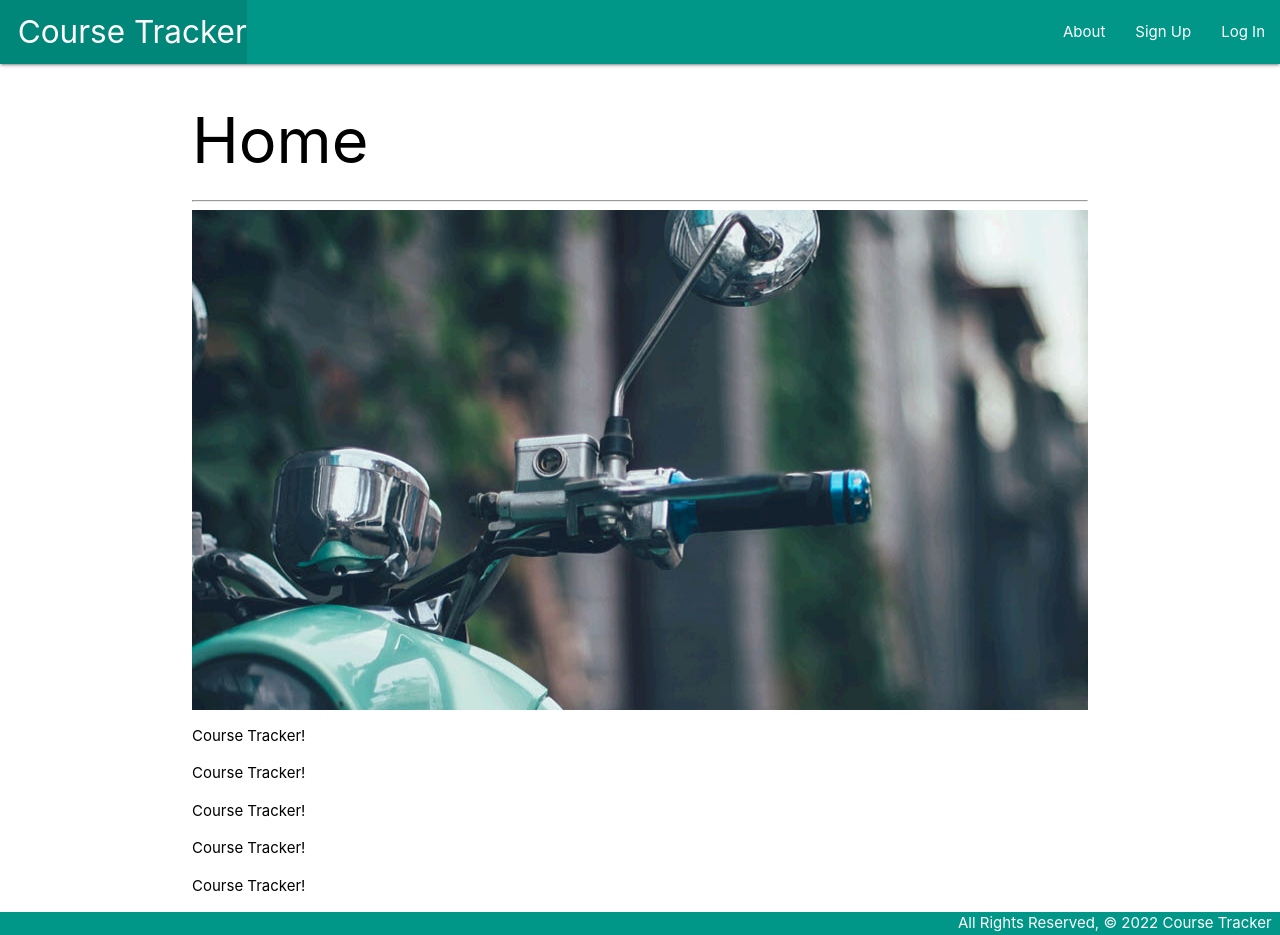
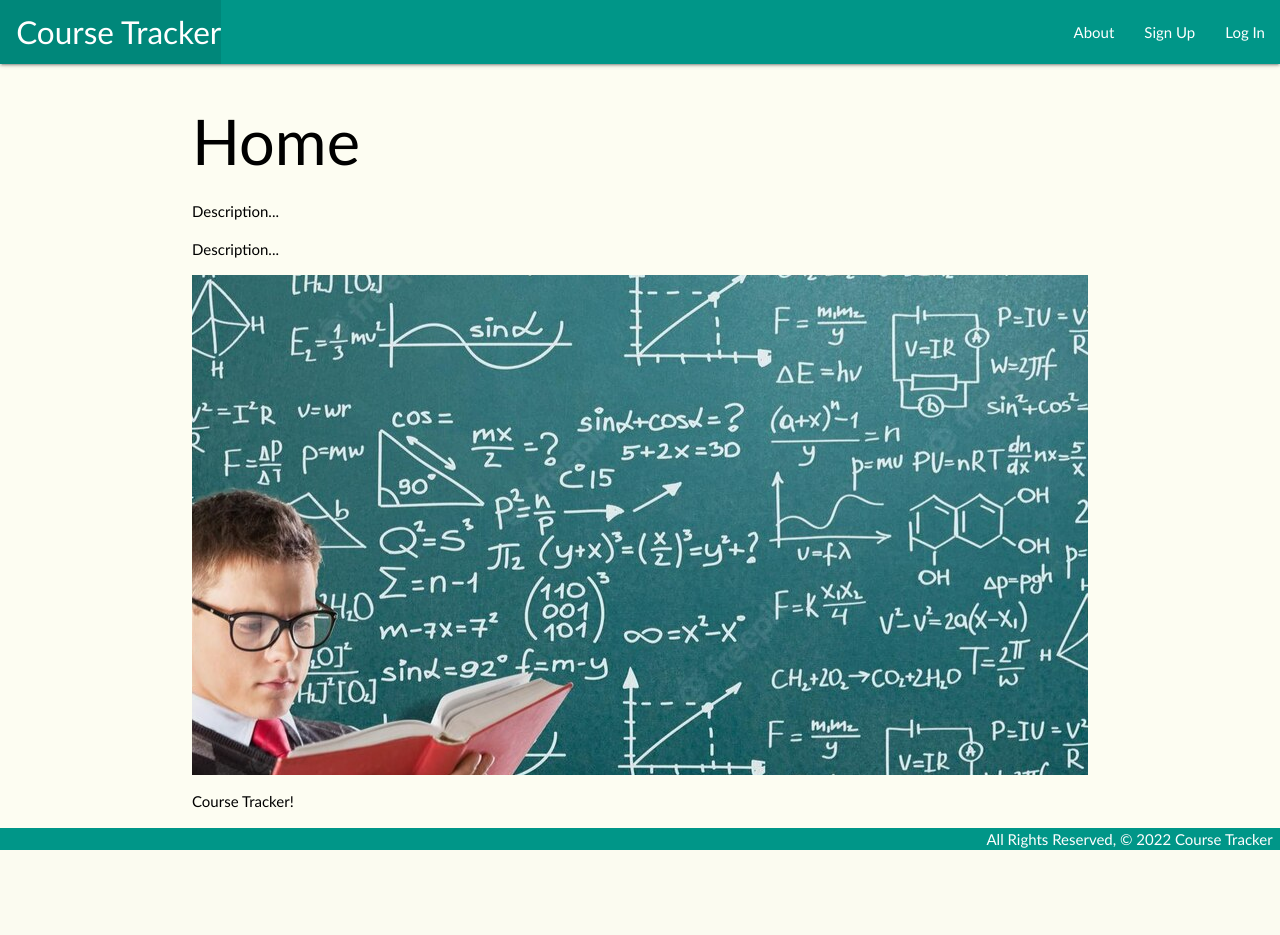
Before and after one commit to weklihua/course-tracker, a Django app: page / in a window 1280 px wide. After the commit the page ends 850 px from the top, so only its background shows below. Run offline with Django 4.2, Linux system fonts and the light colour scheme.

Commit message:
add image to home page

```diff
--- a/main_app/static/css/style.css
+++ b/main_app/static/css/style.css
@@ -3,6 +3,8 @@ body {
     min-height: 100vh;
     flex-direction: column;
     color:black;
+    font-family: 'Trebuchet MS', 'Lucida Sans Unicode', 'Lucida Grande', 'Lucida Sans', Arial, sans-serif;
+    background-color: rgba(252, 252, 228, 0.475);
   }
 
   main {
--- a/main_app/templates/home.html
+++ b/main_app/templates/home.html
@@ -2,18 +2,22 @@
 {% block content %}
 
 <h1>Home</h1>
-<hr/>
+<p>Description...</p>
+<p>Description...</p>
+<!-- <hr/> -->
 <div class="parallax-container">
   <div class="parallax">
-    <img src="static/images/background1.jpg" alt="img">
+    <div>Home</div>
+    <div>Home</div>
+    <div>Home</div>
+    <div>Home</div>
+    <div>Home</div>
+    <img src="static/images/education.jpeg" alt="img">
   </div>
 </div>
 
-  <p>Course Tracker!</p>
-  <p>Course Tracker!</p>
-  <p>Course Tracker!</p>
-  <p>Course Tracker!</p>
-  <p>Course Tracker!</p>
+<p>Course Tracker!</p>
+
 
 
 {% endblock %}
```
Also changed, not shown: main_app/static/images/education.jpeg (added), main_app/static/images/education.webp (added), main_app/static/images/education2.webp (added).
